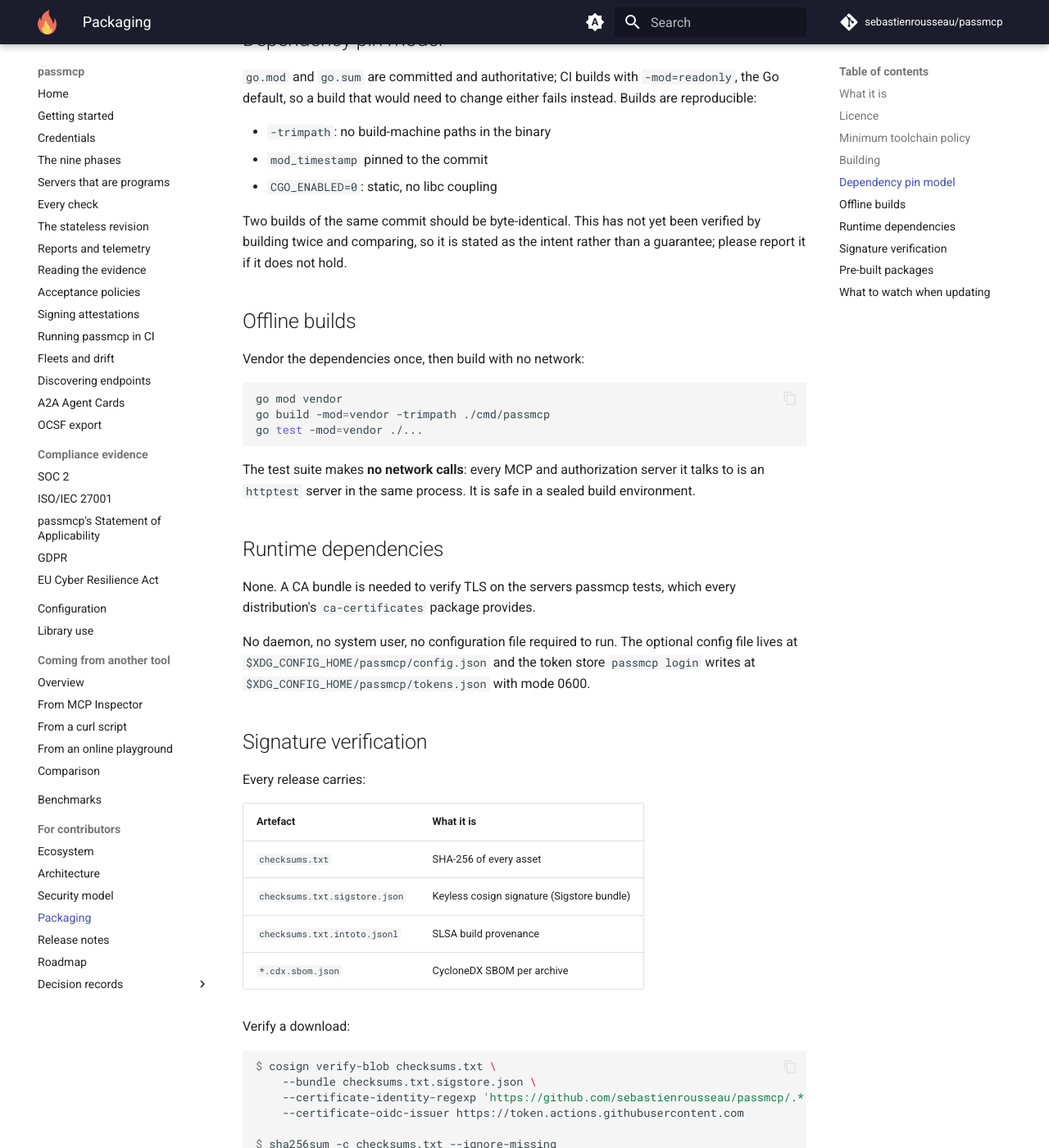
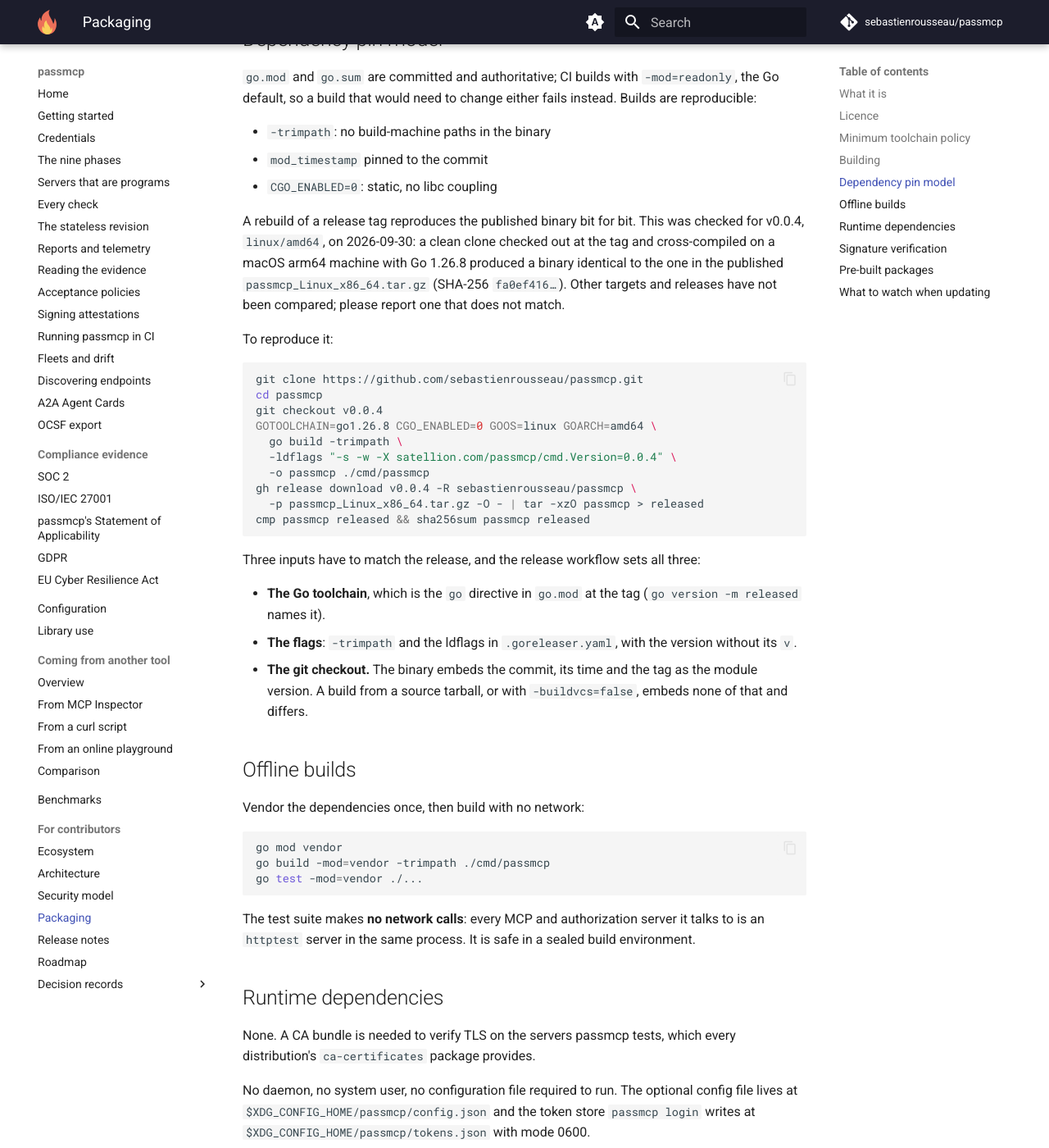
Before and after one commit to sebastienrousseau/passmcp, an MkDocs documentation site: the page built from docs/packaging.md, in a window 1280 px wide and 1400 px high, scrolled down 1608 px. Shown: the whole window at 82% size. Built offline with MkDocs 1.6.1 and Material for MkDocs 9.7.7, drawn with Linux system fonts in a browser that asks for light colours; comment, search, counter and statistics services are not loaded.

Commit message:
docs: record the verified reproducible build
docs/packaging.md said byte-identical rebuilds were intended but not
verified. They now are, for one target: a clean clone at v0.0.4,
cross-compiled for linux/amd64 on macOS arm64 with Go 1.26.8,
-trimpath and the release ldflags, matched the binary in the published
passmcp_Linux_x86_64.tar.gz bit for bit (cmp; SHA-256 fa0ef416...).

The page states that scope, gives the commands to repeat the check,
and names the three inputs that must match: the toolchain, the flags,
and a git checkout, since the binary embeds the commit, its time and
the tag. A -buildvcs=false build of the same tree was also built and
differs, which is why the checkout is listed.

Verified by running the documented commands verbatim in a clone of
this repository checked out at v0.0.4.

Assisted-by: Claude Code:claude-opus-5-5 codespell
Signed-off-by: Sebastien Rousseau <sebastian.rousseau@gmail.com>

````diff
--- a/docs/packaging.md
+++ b/docs/packaging.md
@@ -87,9 +87,38 @@ either fails instead. Builds are reproducible:
 - `mod_timestamp` pinned to the commit
 - `CGO_ENABLED=0`: static, no libc coupling
 
-Two builds of the same commit should be byte-identical. This has not yet
-been verified by building twice and comparing, so it is stated as the
-intent rather than a guarantee; please report it if it does not hold.
+A rebuild of a release tag reproduces the published binary bit for bit.
+This was checked for v0.0.4, `linux/amd64`, on 2026-09-30: a clean clone
+checked out at the tag and cross-compiled on a macOS arm64 machine with
+Go 1.26.8 produced a binary identical to the one in the published
+`passmcp_Linux_x86_64.tar.gz` (SHA-256 `fa0ef416…`). Other targets and
+releases have not been compared; please report one that does not match.
+
+To reproduce it:
+
+```sh
+git clone https://github.com/sebastienrousseau/passmcp.git
+cd passmcp
+git checkout v0.0.4
+GOTOOLCHAIN=go1.26.8 CGO_ENABLED=0 GOOS=linux GOARCH=amd64 \
+  go build -trimpath \
+  -ldflags "-s -w -X satellion.com/passmcp/cmd.Version=0.0.4" \
+  -o passmcp ./cmd/passmcp
+gh release download v0.0.4 -R sebastienrousseau/passmcp \
+  -p passmcp_Linux_x86_64.tar.gz -O - | tar -xzO passmcp > released
+cmp passmcp released && sha256sum passmcp released
+```
+
+Three inputs have to match the release, and the release workflow sets
+all three:
+
+- **The Go toolchain**, which is the `go` directive in `go.mod` at the
+  tag (`go version -m released` names it).
+- **The flags**: `-trimpath` and the ldflags in `.goreleaser.yaml`, with
+  the version without its `v`.
+- **The git checkout.** The binary embeds the commit, its time and the
+  tag as the module version. A build from a source tarball, or with
+  `-buildvcs=false`, embeds none of that and differs.
 
 ## Offline builds
 
````
